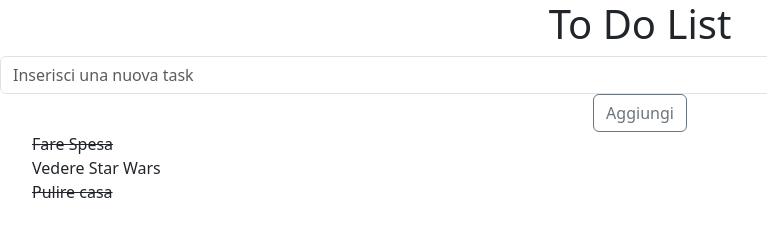
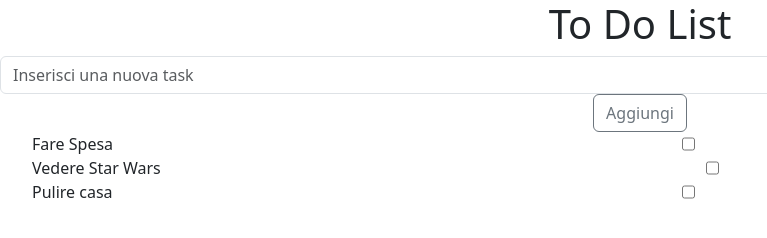
Before and after one commit to lorenzo-neri/vue-todolist, a plain HTML site: page index.html in a window 1280 px wide. Shown: the full height of the page, 0-767 px from the left. Drawn offline with nearby package versions, Linux system fonts and the light colour scheme.

Commit message:
add checkbox

```diff
--- a/assets/js/main.js
+++ b/assets/js/main.js
@@ -21,9 +21,9 @@ createApp({
             newTask: '',
 
             tasks: [
-                { text: 'Fare Spesa', done: true },
+                { text: 'Fare Spesa', done: false },
                 { text: 'Vedere Star Wars', done: false }, //non si vede mai abbastanza
-                { text: 'Pulire casa', done: true },
+                { text: 'Pulire casa', done: false },
             ],
 
             taskCheck: false
--- a/index.html
+++ b/index.html
@@ -43,8 +43,9 @@
                 <li
                     class="list-group-item d-flex justify-content-between"
                     v-for="(task, i) in tasks" :key="i">
-                    <span :class="{'done_task': task.done}"
-                        @click="toggleDone(i)">{{ task.text }}</span>
+                    <span :class="{'done_task': task.done}">{{ task.text }}</span>
+
+                    <input @click="toggleDone(i)" type="checkbox">
 
                     <!-- @click="removeTask(i)" esegue removeTask(i) AL CLICK PRENDENDO IL PARAMETRO i DALLA DIRETTIVA v-for-->
                     <i class="fa-solid fa-circle-minus text-danger"
```
